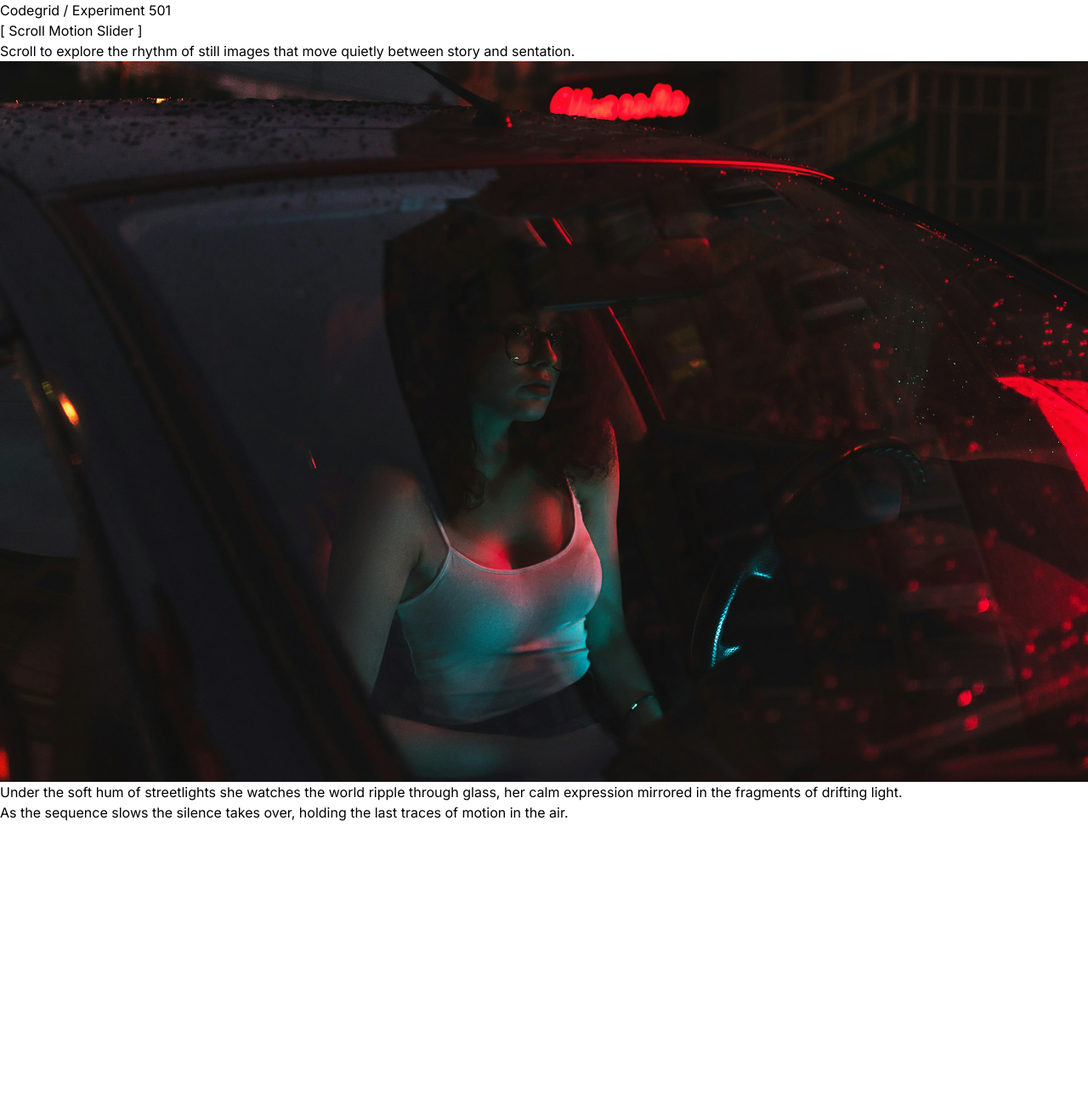
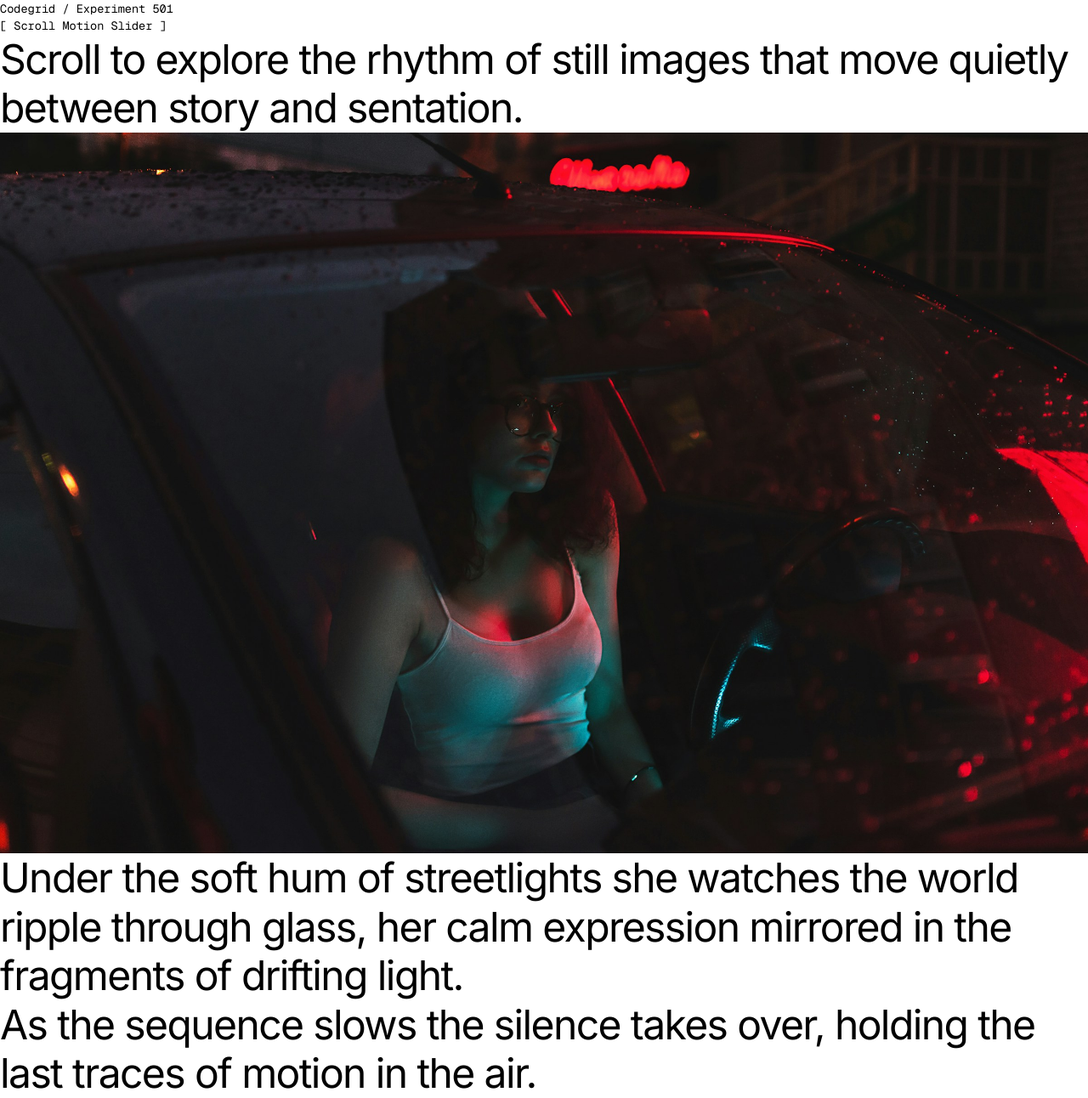
Before and after one commit to tung-eh/scroll-motion-slider, a React (Vite) app: page / in a window 1280 px wide. Shown: the whole page at 85% size. Before the commit the page ends 968 px from the top, so only its background shows below. Built offline with nearby package versions, Linux system fonts and the light colour scheme.

Commit message:
Heading & Paragraph styles

```diff
--- a/src/App/Intro.tsx
+++ b/src/App/Intro.tsx
@@ -1,7 +1,7 @@
 const Intro = () => {
   return (
     <section>
-      <h1>
+      <h1 className="text-[3rem] tracking-[-0.1rem] leading-[1.2]">
         Scroll to explore the rhythm of still images that move quietly between
         story and sentation.
       </h1>
--- a/src/App/Navbar.tsx
+++ b/src/App/Navbar.tsx
@@ -2,10 +2,10 @@ const Navbar = () => {
   return (
     <nav>
       <div>
-        <p>Codegrid / Experiment 501</p>
+        <p className="font-geist text-[0.85rem]">Codegrid / Experiment 501</p>
       </div>
       <div>
-        <p>[ Scroll Motion Slider ]</p>
+        <p className="font-geist text-[0.85rem]">[ Scroll Motion Slider ]</p>
       </div>
     </nav>
   )
--- a/src/App/Outro.tsx
+++ b/src/App/Outro.tsx
@@ -1,7 +1,7 @@
 const Outro = () => {
   return (
     <section>
-      <h1>
+      <h1 className="text-[3rem] tracking-[-0.1rem] leading-[1.2]">
         As the sequence slows the silence takes over, holding the last traces of
         motion in the air.
       </h1>
--- a/src/App/Slider.tsx
+++ b/src/App/Slider.tsx
@@ -6,7 +6,7 @@ const Slider = () => {
       </div>
 
       <div>
-        <h1>
+        <h1 className="text-[3rem] tracking-[-0.1rem] leading-[1.2]">
           Under the soft hum of streetlights she watches the world ripple
           through glass, her calm expression mirrored in the fragments of
           drifting light.
```
